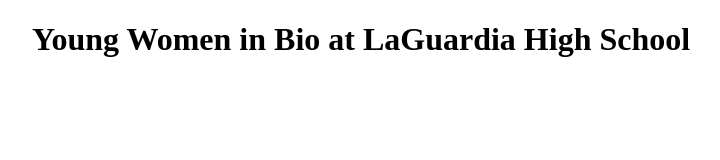
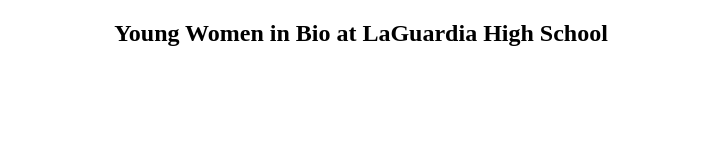
Before and after one commit to lag-ywib/lag-ywib.github.io, a plain HTML site: page index.html in a window 1280 px wide. Shown: the whole page, without its empty margins (279-999 px from the left). Drawn offline with Linux system fonts and the light colour scheme.

Commit message:
Update index.html

```diff
--- a/index.html
+++ b/index.html
@@ -10,6 +10,6 @@
     </style>
  </head>
  <body>
-  <div class='heading'><h1>Young Women in Bio at LaGuardia High School</h1></div>
+  <div class='heading'><h2>Young Women in Bio at LaGuardia High School</h2></div>
  </body>
 </html>
```
